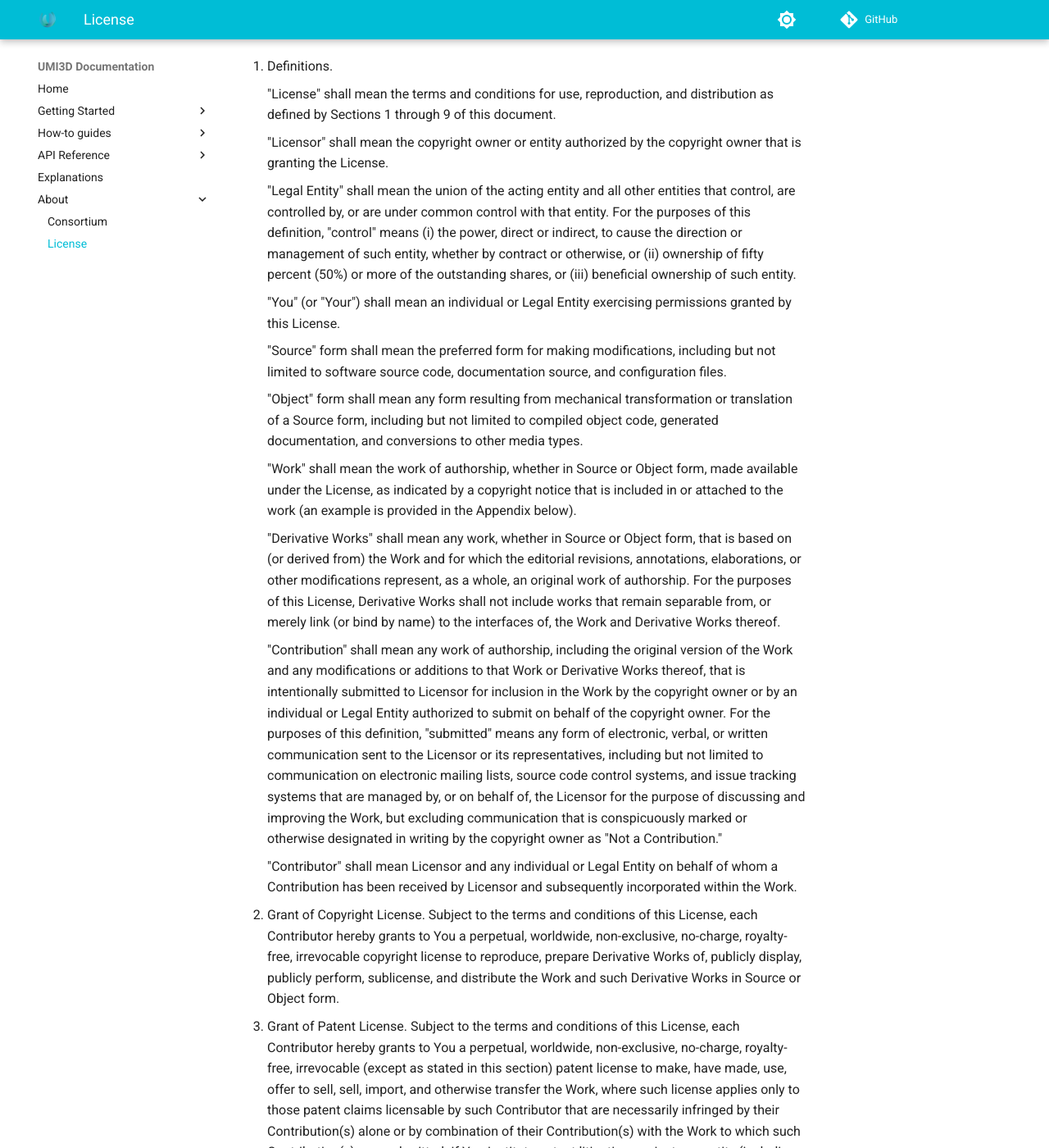
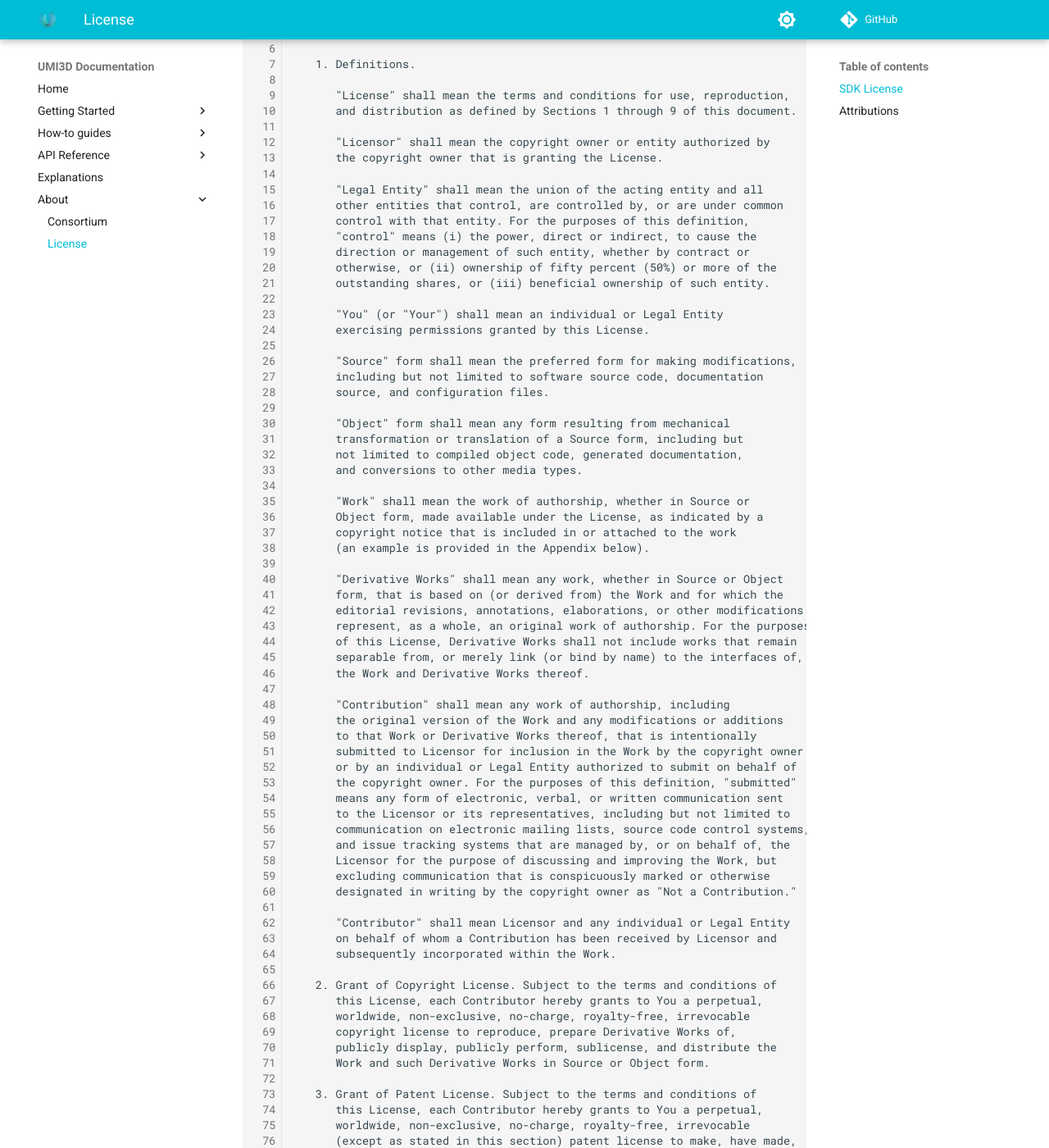
Before and after one commit to UMI3D/UMI3D-SDK-Documentation, an MkDocs documentation site: the page built from docs/pages/about/license.md, in a window 1280 px wide and 1400 px high, scrolled down 326 px. Shown: the whole window at 82% size. Built offline with MkDocs 1.6.1 and Material for MkDocs 9.7.7, drawn with Linux system fonts in a browser that asks for light colours; comment, search, counter and statistics services are not loaded; some of the changed text lies outside the part shown.

Commit message:
Restructured license

````diff
--- a/docs/pages/about/license.md
+++ b/docs/pages/about/license.md
@@ -1,10 +1,11 @@
-#UMI3D SDK License
+# UMI3D SDK License
 
-**Apache License**
+## SDK License
 
-Version 2.0, January 2004
-
-[http://www.apache.org/licenses/](http://www.apache.org/licenses/)
+```text
+   Apache License
+   Version 2.0, January 2004
+   http://www.apache.org/licenses/
 
    **TERMS AND CONDITIONS FOR USE, REPRODUCTION, AND DISTRIBUTION**
 
@@ -179,20 +180,21 @@
 
    **END OF TERMS AND CONDITIONS**
 
-   Copyright 2019-2022 Gfi Informatique Inetum
+   Copyright 2018-2023 Gfi Informatique Inetum
 
    Licensed under the Apache License, Version 2.0 (the "License");
    you may not use this file except in compliance with the License.
    You may obtain a copy of the License at
 
-   [http://www.apache.org/licenses/LICENSE-2.0](http://www.apache.org/licenses/LICENSE-2.0)
+   http://www.apache.org/licenses/LICENSE-2.0
 
    Unless required by applicable law or agreed to in writing, software
    distributed under the License is distributed on an "AS IS" BASIS,
    WITHOUT WARRANTIES OR CONDITIONS OF ANY KIND, either express or implied.
    See the License for the specific language governing permissions and
    limitations under the License.
+```
 
-   ## Attributions
+## Attributions
 
-   Some used on this website are open source icons created by Freepik or Smashicons from Flaticon.
+Some used on this website are open source icons created by Freepik or Smashicons from Flaticon.
````
